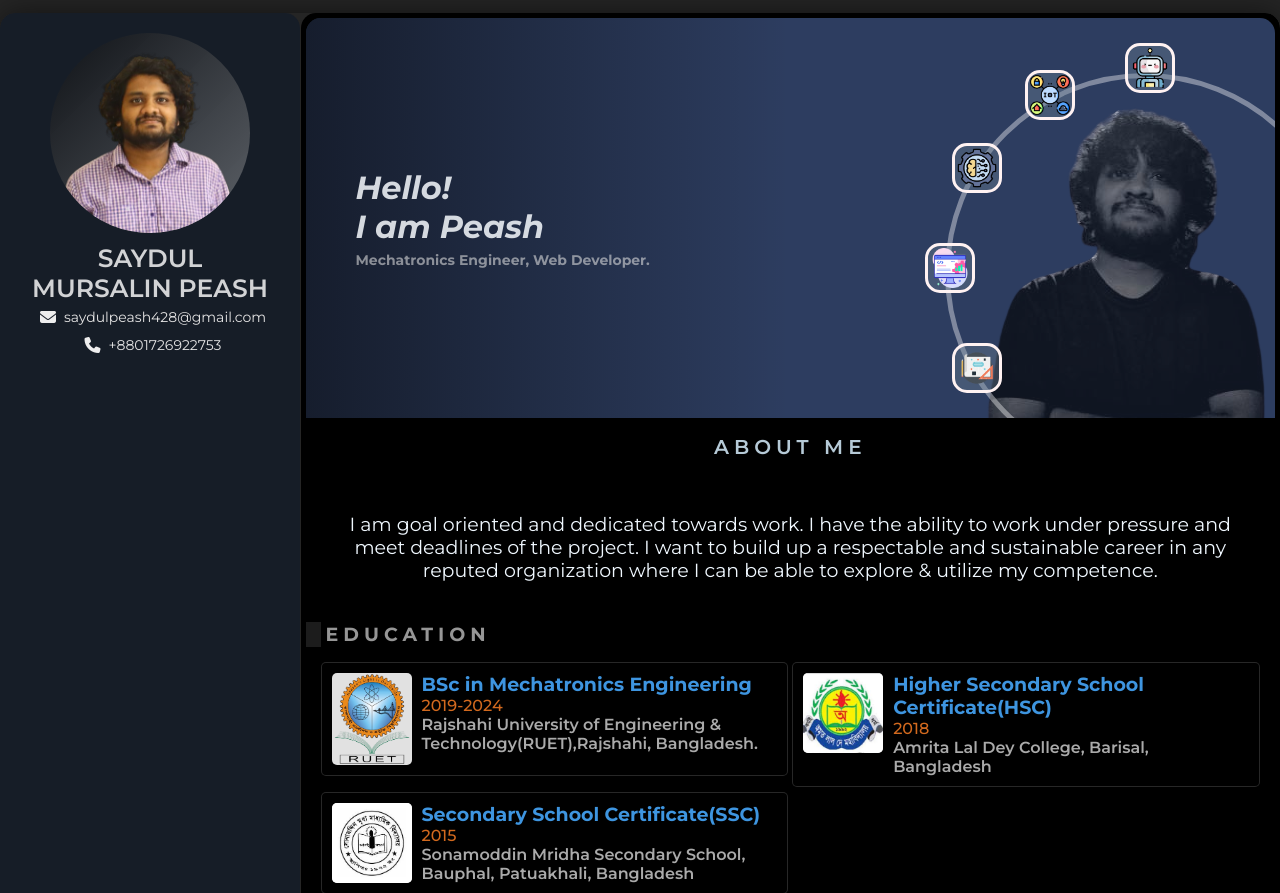
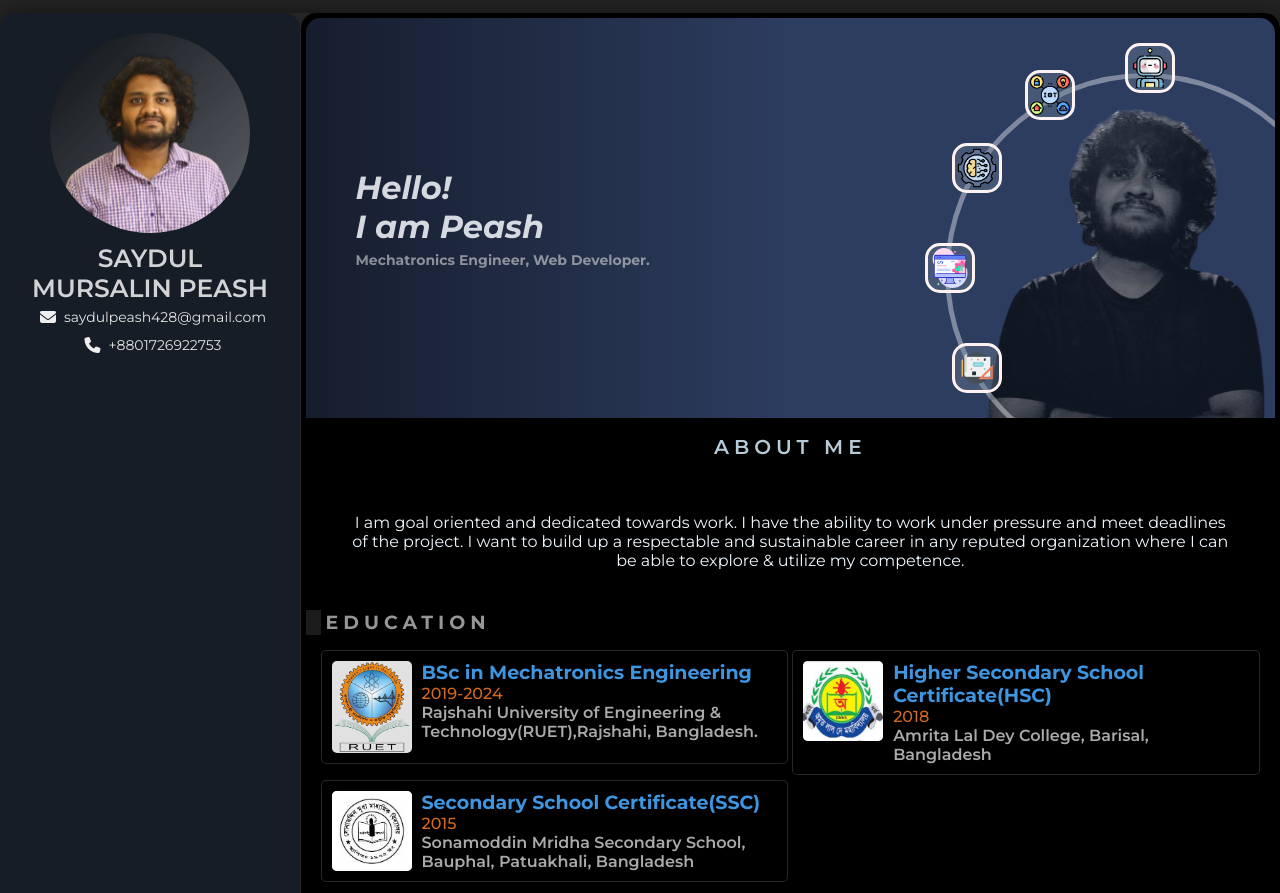
Before and after one commit to SaydulMursalinPeash/peashportfolio, a Django app: page / in a window 1280 px wide. Shown: the top 893 px of the page. Run offline with Django 5.2, Linux system fonts and the light colour scheme; data comes from the database, SQL or seed files in the repository; both versions use the stored data as it was after the commit; some libraries are stand-ins or nearby versions; some web fonts are replaced.

Commit message:
awegaerg

```diff
--- a/static/css/all_css.css
+++ b/static/css/all_css.css
@@ -463,7 +463,7 @@
                 font-optical-sizing: auto;
                 font-weight: 400;
                 font-style: normal;
-                font-size: 19px;
+                font-size: 16px;
                 color: aliceblue;
                 text-align: center;
             }
```
Also changed, not shown: db.sqlite3, static/images/peash/peash3.png (added), static/images/peash/peash_8Kggcbw.png (added).
